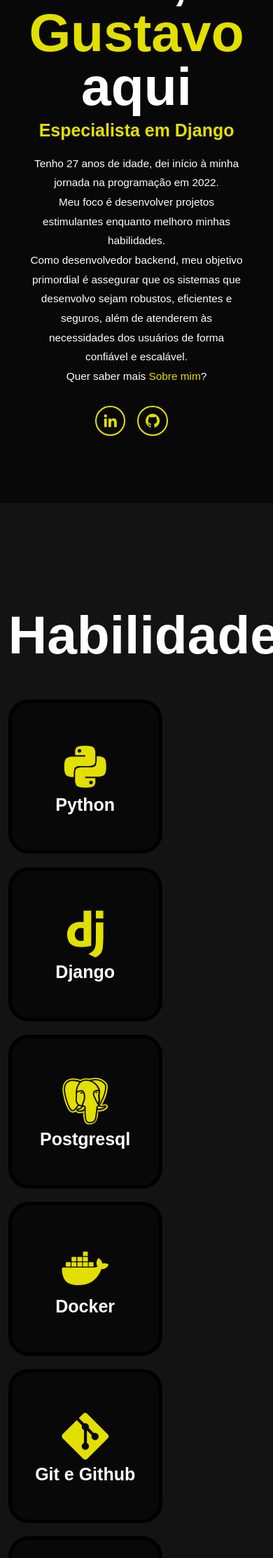
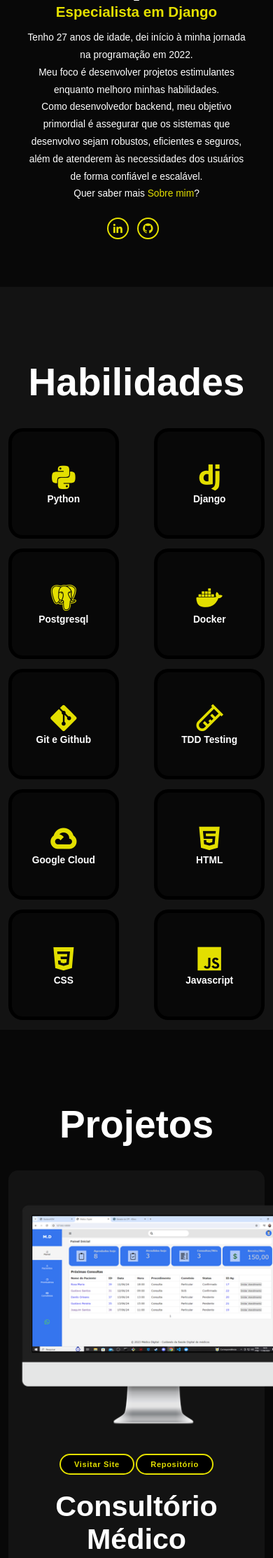
Before and after one commit to GustavOxys/portfolio, a Django app: page / in a window 390 px wide; the page is wider, and only the part inside the window is pictured. Shown: the part 533-2760 px from the top of that part at 70% size. Run offline with Django 5.2, Linux system fonts and the light colour scheme.

Commit message:
Completa responsividade

```diff
--- a/base_static/global/css/style.css
+++ b/base_static/global/css/style.css
@@ -291,8 +291,8 @@ span{
     justify-content: center;
     align-items: center;
     color: white;
-    height: 220px;
-    width: 220px;
+    height: 21rem;
+    width: 21rem;
     border-radius: 3rem;
     border: 5px solid black;
     cursor: pointer;
@@ -312,7 +312,6 @@ span{
 .habilidade-info p{
     font-size: 1.3rem;
     font-weight: 700;
-
     line-height: 1.3;
     margin: auto;
     text-align: center;
@@ -339,34 +338,37 @@ span{
     background-color: var(--second-bg-color);
     display: flex;
     height: auto;
-    border-radius: 10px;
-    margin-bottom: 100px;
+    border-radius: 2rem;
+    margin-bottom: 10rem;
 
 }
 
 
 .box-column-img, .box-column-text{
     width: 100%;
-    height: 450px;
+    height: 45rem;
 }
 .box-column-img{
     text-align: center;
 }
 
+
 .box-column-text{
     position: relative;
+
+}
+.image-project{
+    width: 40rem;
 }
 
 .project-box h3{
 
-    font-size: 34px;
-    font-weight: 600;
-    min-width: 280px;
+    font-size: 4rem;
     padding: 1%;
     margin-top: 40px;
 }
 .project-box p{
-    font-size: 16px;
+    font-size: 1.70rem;
     padding: 2%;
 }
 .icons-habilidades{
@@ -375,7 +377,7 @@ span{
     margin-bottom: 8px;
 }
 .icon-habilidade{
-    font-size: 35px;
+    font-size: 4rem;
     color: var(--main-color);
     padding: 5px;
     cursor: pointer;
@@ -477,11 +479,127 @@ span{
 }
 
 
-@media(max-width:1285){
-   html{
-    font-size: 55%;
-   }
+
+
+
+@media(max-width:1500px){
+    html{
+        font-size: 55%;
+       }
+    .habilidade-box{
+        width: 22rem;
+        height: 22rem;
+    }
+    .habilidade-info h4{
+        font-size: 20px;
+    }
+    .habilidade-info i{
+        font-size: 65px;
+        color: var(--main-color);
+    }
+
+
 }
+
+@media(max-width:1400px){
+    html{
+        font-size: 50%;
+       }
+    .habilidade-box{
+        width: 183.5px;
+        height: 183.5px;
+    }
+    .habilidade-info h4{
+        font-size: 20px;
+    }
+    .habilidade-info i{
+        font-size: 65px;
+        color: var(--main-color);
+    }
+}
+
+
+@media(max-width:1300px){
+    html{
+        font-size: 45%;
+       }
+    .habilidade-box{
+        width: 23rem;
+        height: 23rem;
+    }
+    .habilidade-info h4{
+        font-size: 2rem;
+        text-align: center;
+    }
+    .habilidade-info i{
+        font-size: 6.5rem;
+        color: var(--main-color);
+    }
+}
+
+
+@media(max-width:1200px){
+    html{
+        font-size: 43%;
+       }
+    .habilidade-box{
+        width: 22rem;
+        height: 22rem;
+    }
+    .habilidade-info h4{
+        font-size: 2rem;
+        text-align: center;
+    }
+    .habilidade-info i{
+        font-size: 6.5rem;
+        color: var(--main-color);
+    }
+}
+@media(max-width:1100px){
+    html{
+        font-size: 40%;
+       }
+    .habilidade-box{
+        width: 22rem;
+        height: 22rem;
+    }
+    .habilidade-info h4{
+        font-size: 2rem;
+        text-align: center;
+    }
+    .habilidade-info i{
+        font-size: 6.5rem;
+        color: var(--main-color);
+    }
+}
+@media(max-width:1000px){
+    html{
+        font-size: 43%;
+       }
+    .home-img img{
+        position: relative;
+        top: 3rem;
+
+        width: 25vw;
+        border-radius: 50%;
+        box-shadow: 0 0 25px var(--main-color);
+        cursor: pointer;
+        transition: 0.4s ease-in-out;
+    }
+    .habilidade-box{
+        width: 23rem;
+        height: 23rem;
+    }
+    .habilidade-info h4{
+        font-size: 2rem;
+        text-align: center;
+    }
+    .habilidade-info i{
+        font-size: 6.5rem;
+        color: var(--main-color);
+    }
+}
+
 
 @media(max-width:991px){
     header{
@@ -490,20 +608,8 @@ span{
     section{
         padding: 10rem 3% 2rem;
     }
-    .timeline-items::before{
-        left: 7px;
-    }
-    .timeline-item:nth-child(odd){
-        padding-left: 0;
-        text-align: left;
-    }
-    .timeline-item:nth-child(odd),
-    .timeline-item:nth-child(even){
-        padding-left: 37px;
-    }
-    .timeline-dot{
-        left: 0;
-    }
+
+
     .footer{
         padding: 2rem 3%;
     }
@@ -544,7 +650,7 @@ span{
         text-align: center;
     }
     .home-content h3{
-        font-size: 2.6rem;
+        font-size: 3rem;
         align-self: center;
     }
     .home-content h1{
@@ -552,9 +658,10 @@ span{
         margin-top: 3rem;
     }
     .home-content p{
+        font-size: 2rem;
         max-width: 600px;
         margin: 0 auto;
-        align-self: center;
+
     }
     .home-img img{
         width: 30vw;
@@ -571,4 +678,20 @@ span{
         width: 100%;
         align-items: center;
     }
+    .project-box p{
+        font-size: 2.5rem;
+        padding: 1%;
+    }
+    .project-box h3{
+        font-size: 6rem;
+    }
+    .image-project{
+        width: 60rem;
+    }
+    .box-column-img{
+        height: 60rem;
+    }
+    .box-column-text{
+        height: 70rem;
+    }
 }
--- a/base_static/global/js/script.js
+++ b/base_static/global/js/script.js
@@ -1,5 +1,5 @@
-let menuIcon = document.querySelector('#menu-icon');
-let navbar = document.querySelector('.navbar');
+let menuIcon = document.querySelector('menu-icon');
+let navbar = document.querySelector('navbar');
 let sections = document.querySelector('section');
 let navlinks = document.querySelector('header nav a');
 
@@ -8,13 +8,18 @@ window.onscroll = () => {
         let top = window.scrollY;
         let offset = sec.offsetTop - 150;
         let height = sec.offsetHeight;
-        let id = sec.getAttribute;
+        let id = sec.getAttribute('id');
 
         if(top >= offset && top < offset + height){
             navlinks.forEach(links => {
                 links.classList.remove('active');
-                document.querySelector('header nav a [href*=' + id + ']').classList
+                document.querySelector('header nav a [href*=' + id + ']').classList.add('active')
             })
         }
     })
 }
+
+menuIcon.onclick = () => {
+    menuIcon.classList.toggle('bx-x');
+    navbar.classList.toggle('active');
+}
--- a/portfolio/templates/portfolio/index.html
+++ b/portfolio/templates/portfolio/index.html
@@ -92,6 +92,7 @@
                 </div>
             </div>
 
+
         </div>
     </section>
     <section class="projects" id="projetos">
@@ -99,7 +100,7 @@
         <div class="project-container">
             <div class="project-box">
                 <div class="box-column-img">
-                    <img src="{% static 'global/consultorio-front_resized400.png' %}" alt="foto">
+                    <img class="image-project" src="{% static 'global/consultorio-front_resized400.png' %}" alt="foto">
                     <div class="btn-group2">
                         <a class="btn2" href="#" class="">Visitar Site</a>
                         <a class="btn2" href="#" class="">Repositório</a>
@@ -140,14 +141,14 @@
             <div class="project-box">
 
                 <div class="box-column-img">
-                    <img src="{% static 'global/agenda-front_resized400.png' %}" alt="foto">
+                    <img class="image-project" src="{% static 'global/agenda-front_resized400.png' %}" alt="foto">
                     <div class="btn-group2">
                         <a class="btn2" href="#" class="">Visitar Site</a>
                         <a class="btn2" href="#" class="">Repositório</a>
                     </div>
                 </div>
                 <div class="box-column-text">
-                    <h3 class="">Agenda</h3>
+                        <h3>Agenda</h3>
                         <p>Este é um projeto de uma Agenda .</p>
 
                         <p>Uma agenda onde permite criar contatos, armazenando alguns dados pessoais da
@@ -170,7 +171,7 @@
             </div>
             <div class="project-box">
                 <div class="box-column-img">
-                    <img src="{% static 'global/blog-front_resized400.png' %}" alt="foto">
+                    <img class="image-project" src="{% static 'global/blog-front_resized400.png' %}" alt="foto">
                     <div class="btn-group2">
                         <a class="btn2" href="#" class="">Visitar Site</a>
                         <a class="btn2" href="#" class="">Repositório</a>
```
